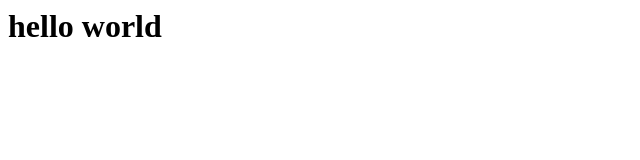
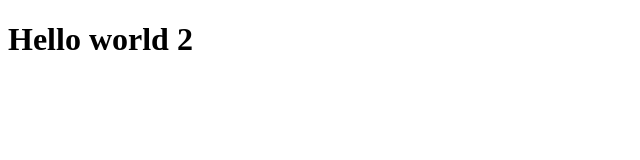
Before and after one commit to Charly1j/PracticandoGit, a plain HTML site: page assignment1/index.html in a window 1280 px wide. Shown: the whole page, without its empty margins (0-640 px from the left). Drawn offline with Linux system fonts and the light colour scheme.

Commit message:
update index.html

```diff
--- a/assignment1/index.html
+++ b/assignment1/index.html
@@ -1 +1,12 @@
-<h1>hello world</h1>
+<!DOCTYPE html>
+<html lang="en">
+<head>
+    <meta charset="UTF-8">
+    <meta name="viewport" content="width=device-width, initial-scale=1.0">
+    <meta http-equiv="X-UA-Compatible" content="ie-edge">
+    <title>Hello world</title>
+</head>
+<body>
+    <h1>Hello world 2</h1>
+</body>
+</html>
```
